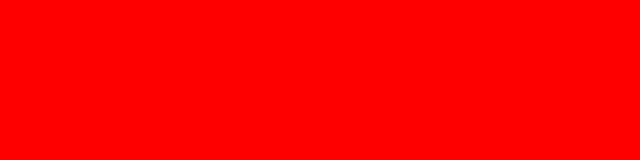
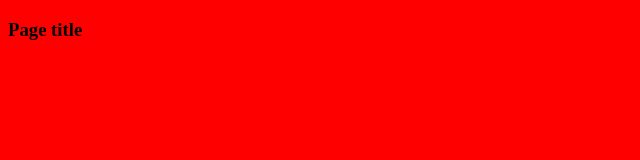
Before and after one commit to lonsoss/LearnGit, a plain HTML site: page index.html in a window 1280 px wide. Shown: the full height of the page, 0-640 px from the left. Drawn offline with Linux system fonts and the light colour scheme.

Commit message:
Page title added

```diff
--- a/index.html
+++ b/index.html
@@ -9,6 +9,13 @@
 </head>
 <body>
 
+
+    <div class="container">
+        <span class="child">
+            <h3>Page title</h3>
+        </span>
+    </div>
+
 <script src="JS/script.js"></script>
 </body>
 </html>
```
